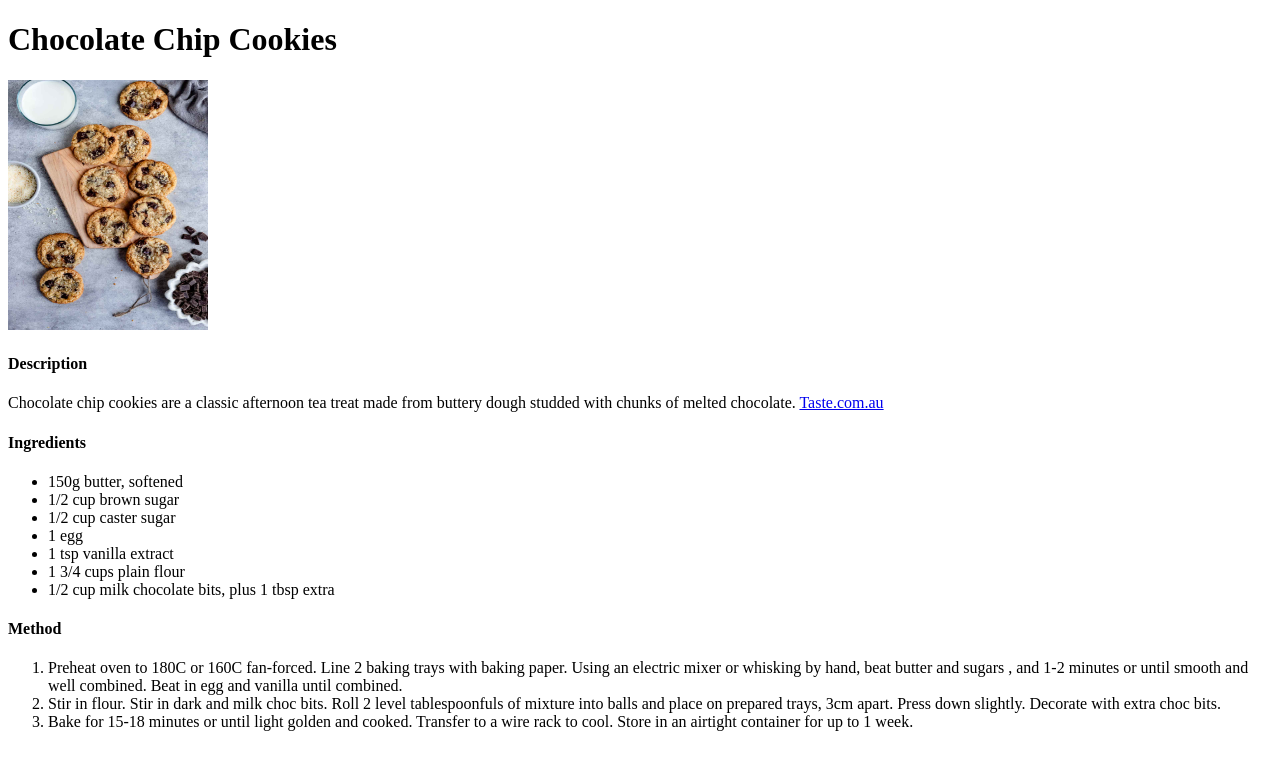
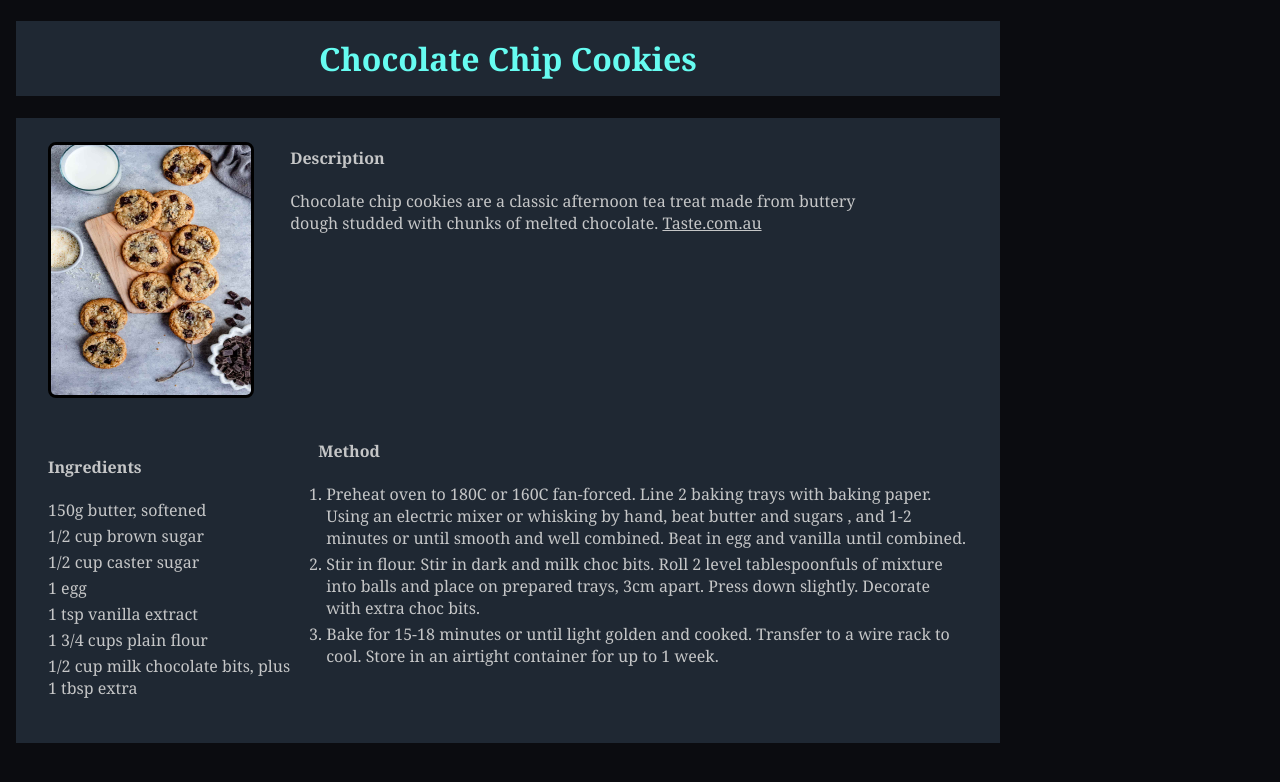
Before and after one commit to TezzGit/odin-recipes, a plain HTML site: page recipes/chocolate-chip-cookies.html in a window 1280 px wide. Drawn offline with Linux system fonts and the light colour scheme.

Commit message:
Add CSS Styling
modified website to utilise css Styling

```diff
--- a/recipes/chocolate-chip-cookies.html
+++ b/recipes/chocolate-chip-cookies.html
@@ -4,21 +4,28 @@
 <head>
     <meta charset="UTF-8">
     <meta name="viewport" content="width=device-width, initial-scale=1.0">
+    <link rel="stylesheet" href="../styles/recipes.css">
     <title>Chocolate Chip Cookies</title>
 </head>
 
 <body>
+    <div id="heading-container">
         <h1>Chocolate Chip Cookies</h1>
-    <img src="../img/chocolate_chip_cookies.jpg" alt="a picture of chocolate chip cookies on a counter" height="250"
-        width="200">
+    </div>
+    <div id="body-container">
+        <img id="recipe-image" src="../img/chocolate_chip_cookies.jpg"
+            alt="a picture of chocolate chip cookies on a counter" height="250" width="200">
+        <div id="description">
             <h4>Description</h4>
             <p>
-        Chocolate chip cookies are a classic afternoon tea treat made from buttery dough studded with chunks of melted
+                Chocolate chip cookies are a classic afternoon tea treat made from buttery dough studded with chunks of
+                melted
                 chocolate.
                 <a href="https://www.taste.com.au/recipes/chocolate-chip-cookies-2/1bfaa0e6-13b4-489d-bbd8-1cc5caf1fa32"
                     target="_blank" rel="noreferrer">Taste.com.au</a>
             </p>
-
+        </div>
+        <div id="ingredients">
             <h4>Ingredients</h4>
             <ul>
                 <li>150g butter, softened</li>
@@ -29,16 +36,24 @@
                 <li>1 3/4 cups plain flour</li>
                 <li>1/2 cup milk chocolate bits, plus 1 tbsp extra</li>
             </ul>
+        </div>
+        <div id="method">
             <h4>Method</h4>
             <ol>
-        <li>Preheat oven to 180C or 160C fan-forced. Line 2 baking trays with baking paper. Using an electric mixer or
-            whisking by hand, beat butter and sugars , and 1-2 minutes or until smooth and well combined. Beat in egg
+                <li>Preheat oven to 180C or 160C fan-forced. Line 2 baking trays with baking paper. Using an electric
+                    mixer or
+                    whisking by hand, beat butter and sugars , and 1-2 minutes or until smooth and well combined. Beat
+                    in egg
                     and vanilla until combined.</li>
-        <li>Stir in flour. Stir in dark and milk choc bits. Roll 2 level tablespoonfuls of mixture into balls and place
+                <li>Stir in flour. Stir in dark and milk choc bits. Roll 2 level tablespoonfuls of mixture into balls
+                    and place
                     on prepared trays, 3cm apart. Press down slightly. Decorate with extra choc bits.</li>
-        <li>Bake for 15-18 minutes or until light golden and cooked. Transfer to a wire rack to cool. Store in an
+                <li>Bake for 15-18 minutes or until light golden and cooked. Transfer to a wire rack to cool. Store in
+                    an
                     airtight container for up to 1 week.</li>
             </ol>
+        </div>
+    </div>
 </body>
 
 </html>
--- /dev/null
+++ b/styles/index-styles.css
@@ -0,0 +1,39 @@
+body {
+    background-color: #0B0C10;
+}
+
+#heading-container {
+    background-color: #1F2833;
+    margin: 8px;
+}
+
+#body-container {
+    background-color: #1f2833;
+    margin: 8px;
+    padding: 8px 16px;
+}
+
+h1 {
+    text-align: center;
+    color: #66FCF1;
+    font-family: Cambria, Cochin, Georgia, Times, 'Times New Roman', serif;
+    font-weight: bold;
+    padding: 16px;
+}
+
+ul {
+    text-align: justify;
+    margin-left: 200px;
+    color: #C5C6C7;
+    list-style-type: none;
+}
+
+a:link,
+a:visited,
+a:active {
+    color: #C5C6C7;
+}
+
+a:hover {
+    color: #45A29E;
+}
--- /dev/null
+++ b/styles/recipes.css
@@ -0,0 +1,75 @@
+body {
+    background-color: #0B0C10;
+    color: #C5C6C7;
+    font-family: Cambria, Cochin, Georgia, Times, 'Times New Roman', serif;
+    max-width: 1000px;
+}
+
+h1 {
+    text-align: center;
+    color: #66FCF1;
+    font-weight: bold;
+    padding: 16px;
+}
+
+#heading-container {
+    background-color: #1F2833;
+    margin: 8px;
+}
+
+#body-container {
+    background-color: #1f2833;
+    margin: 8px;
+    padding: 8px 16px;
+}
+
+ul {
+    list-style-type: none;
+    padding-left: 0;
+}
+
+ol {
+    padding-left: 8px;
+}
+
+li {
+    padding-bottom: 4px;
+}
+
+a:link,
+a:visited,
+a:active {
+    color: #C5C6C7;
+}
+
+a:hover {
+    color: #45A29E;
+}
+
+#recipe-image {
+    display: inline-block;
+    margin: 16px;
+    border: 3px solid black;
+    border-radius: 8px;
+}
+
+#description {
+    display: inline-block;
+    width: 600px;
+    margin-left: 16px;
+    vertical-align: top;
+}
+
+#ingredients {
+    display: inline-block;
+    width: 250px;
+    height: auto;
+    margin: 16px;
+    vertical-align: top;
+}
+
+#method {
+    display: inline-block;
+    width: 650px;
+    vertical-align: top;
+}
```
Also changed, not shown: index.html (+5 -1 lines), recipes/fried-chicken.html (+27 -9 lines), recipes/lasagna.html (+35 -12 lines). Lines whose indentation alone changed are shown as unchanged.
